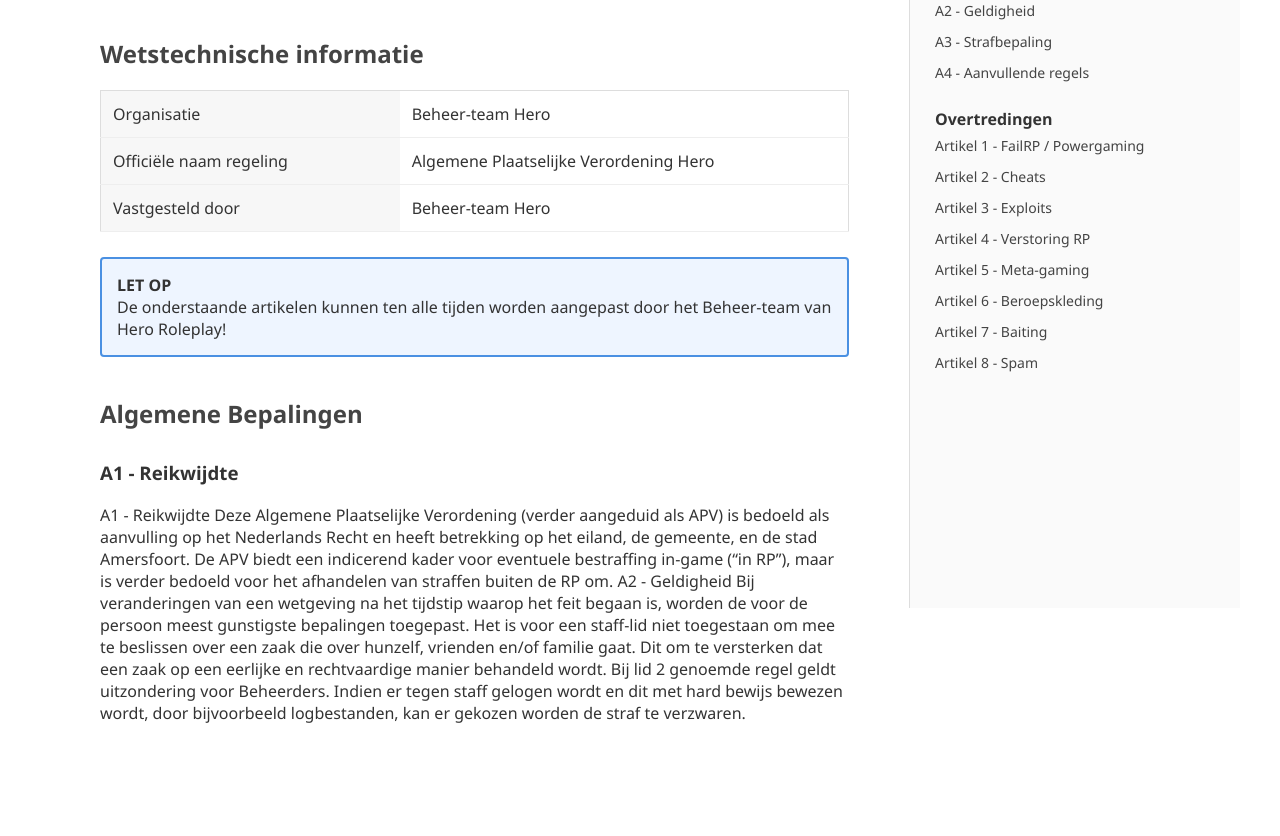
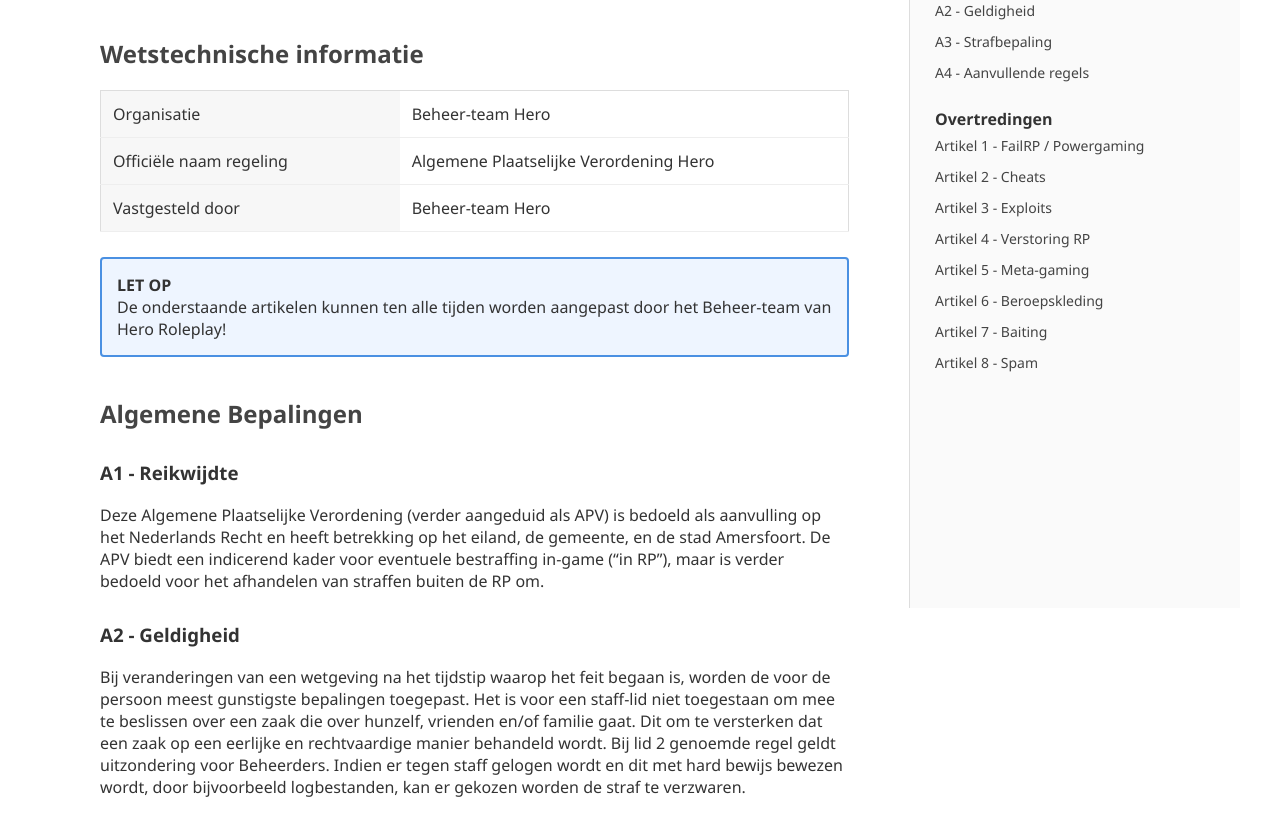
Before and after one commit to fivem-apv/HeroRoleplay-APV, a plain HTML site: page index.html in a window 1280 px wide. Shown: the part 242-1078 px from the top of the page. Before the commit the page ends 1032 px from the top, so only its background shows below. Drawn offline with Linux system fonts and the light colour scheme.

Commit message:
Update index.html

```diff
--- a/index.html
+++ b/index.html
@@ -179,11 +179,11 @@
 
     <h3 id="a1">A1 - Reikwijdte</h3>
     <p>
-      A1 - Reikwijdte
       Deze Algemene Plaatselijke Verordening (verder aangeduid als APV) is bedoeld als aanvulling op het Nederlands Recht en heeft betrekking op het eiland, de gemeente, en de stad Amersfoort.
       De APV biedt een indicerend kader voor eventuele bestraffing in-game (“in RP”), maar is verder bedoeld voor het afhandelen van straffen buiten de RP om.
 
-      A2 - Geldigheid
+     <h3 id="a1">A2 - Geldigheid</h3>
+     <p>
       Bij veranderingen van een wetgeving na het tijdstip waarop het feit begaan is, worden de voor de persoon meest gunstigste bepalingen toegepast.
       Het is voor een staff-lid niet toegestaan om mee te beslissen over een zaak die over hunzelf, vrienden en/of familie gaat. Dit om te versterken dat een zaak op een eerlijke en rechtvaardige manier behandeld wordt.
       Bij lid 2 genoemde regel geldt uitzondering voor Beheerders.
```
